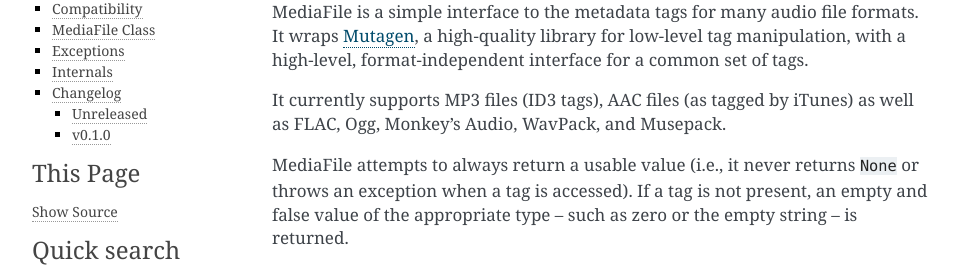
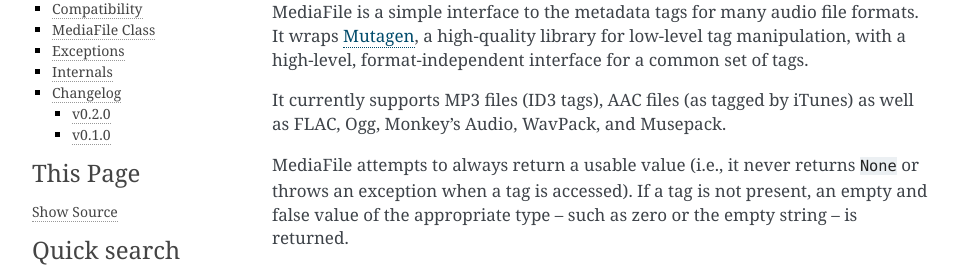
Before and after one commit to beetbox/mediafile, a Sphinx documentation site: the page built from docs/index.rst, in a window 1280 px wide and 900 px high. Shown: the part 159-436 px from the top of the window, without its empty margins (148-1105 px from the left). Built offline with Sphinx 7.4.7, drawn with Linux system fonts in a browser that asks for light colours.

Commit message:
Version bump: v0.2.0

```diff
--- a/docs/conf.py
+++ b/docs/conf.py
@@ -17,8 +17,8 @@ project = 'MediaFile'
 copyright = '2016, the beets project'
 author = 'the beets project'
 
-version = '0.1'
-release = '0.1.0'
+version = '0.2'
+release = '0.2.0'
 
 pygments_style = 'sphinx'
 htmlhelp_basename = 'mediafiledoc'
--- a/docs/index.rst
+++ b/docs/index.rst
@@ -100,8 +100,8 @@ Internals
 Changelog
 ---------
 
-Unreleased
-''''''''''
+v0.2.0
+''''''
 
 - R128 gain tags are now stored in Q7.8 integer format, as per
   `the relevant standard`_.
--- a/setup.py
+++ b/setup.py
@@ -84,7 +84,7 @@ def _read(filename):
 
 setup(
     name='mediafile',
-    version='0.1.0',
+    version='0.2.0',
     description='low-level audio tag interface',
     author='Adrian Sampson',
     author_email='adrian@radbox.org',
```
